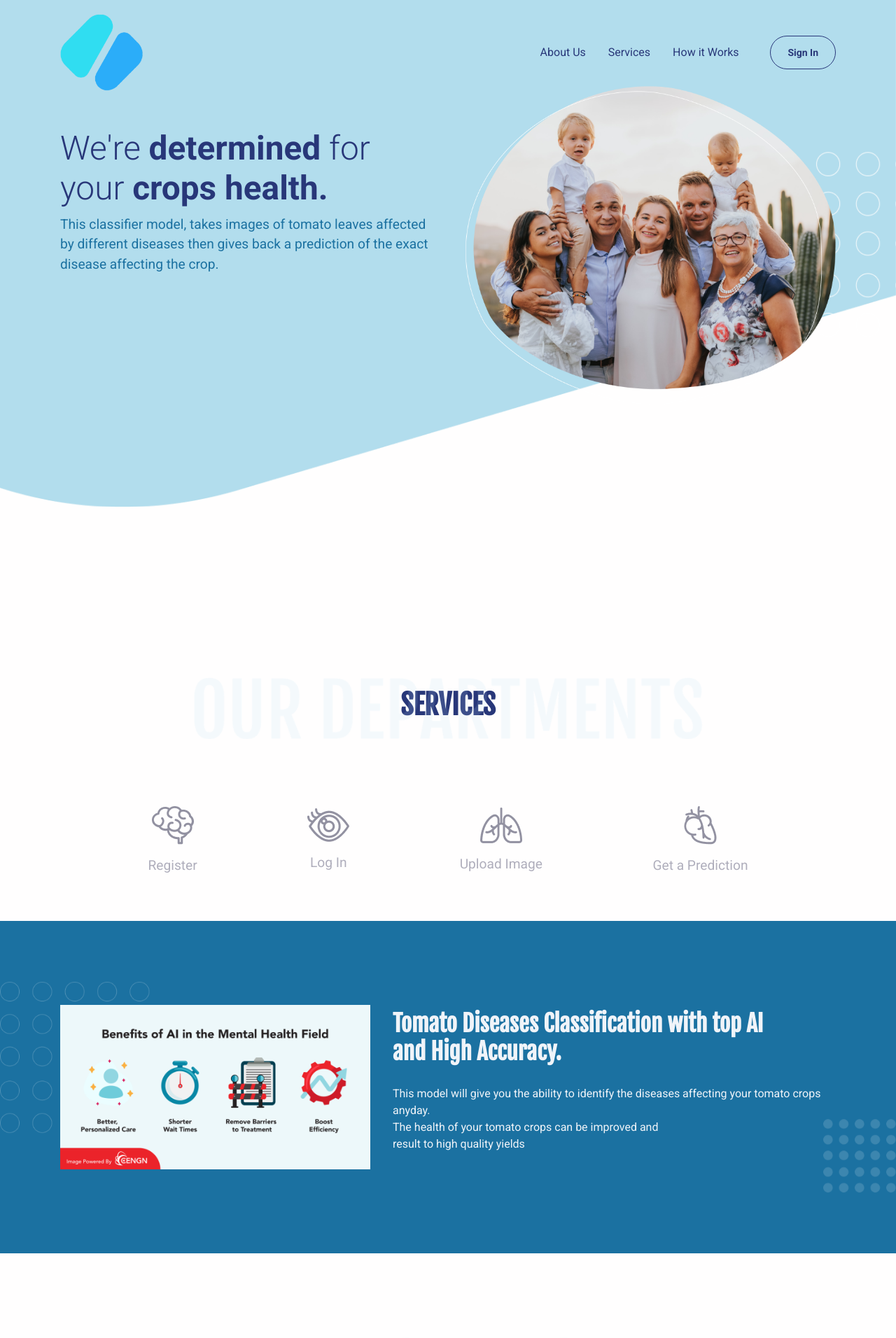
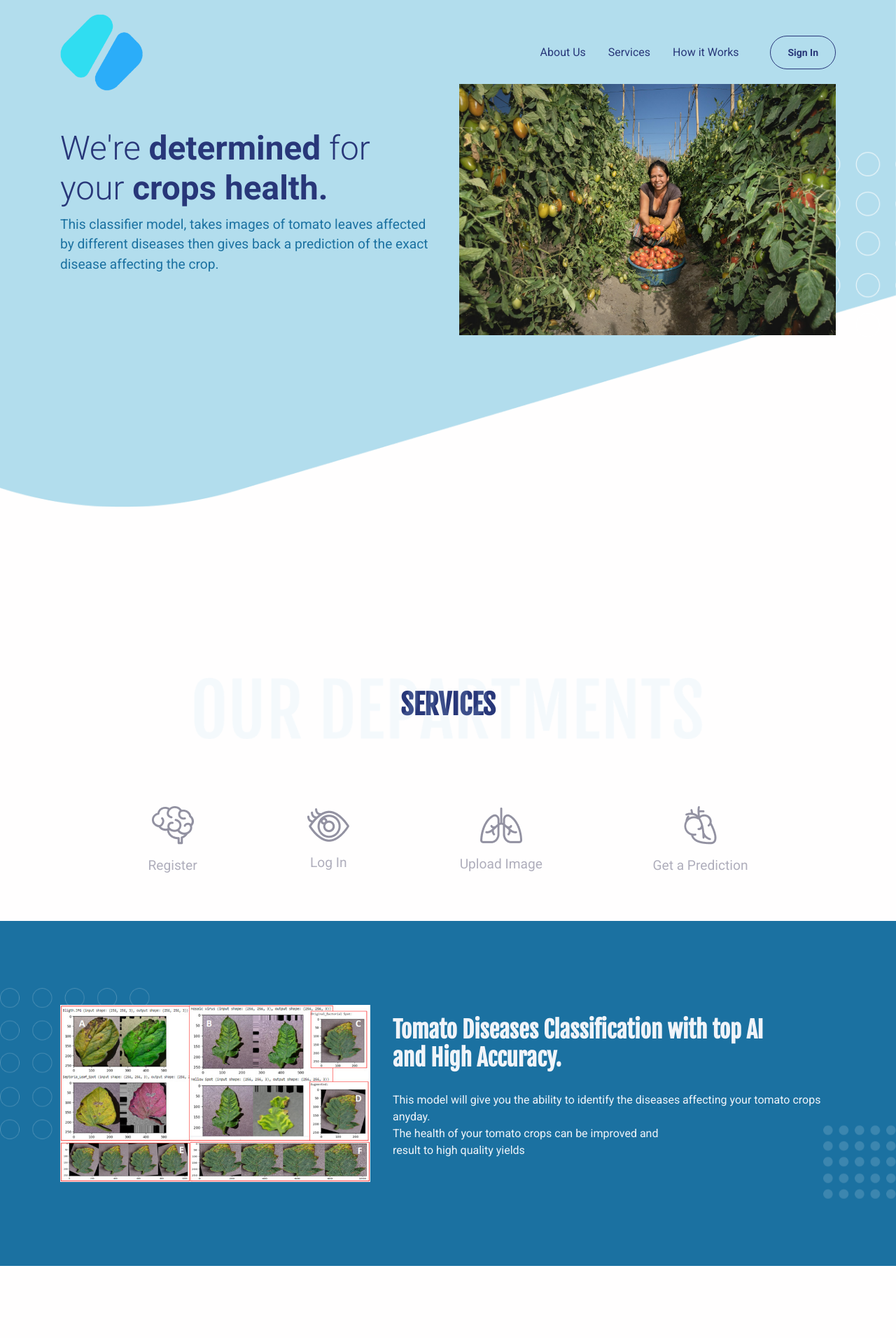
Before and after one commit to AiJared/tomato_diseases_classification, a Django app: page / in a window 1280 px wide. Shown: the top 1912 px of the page at 70% size. Run offline with Django 5.2, Linux system fonts and the light colour scheme; some libraries are stand-ins or nearby versions.

Commit message:
customizing the UI

```diff
--- a/templates/index.html
+++ b/templates/index.html
@@ -59,7 +59,7 @@
 
         <div class="container">
           <div class="row min-vh-xl-100 min-vh-xxl-25">
-            <div class="col-md-5 col-xl-6 col-xxl-7 order-0 order-md-1 text-end"><img class="pt-7 pt-md-0 w-100" src="static/assets/img/gallery/hero.png" alt="hero-header" /></div>
+            <div class="col-md-5 col-xl-6 col-xxl-7 order-0 order-md-1 text-end"><img class="pt-7 pt-md-0 w-100" src="static/assets/img/gallery/tm1.jpg" alt="hero-header" /></div>
             <div class="col-md-75 col-xl-6 col-xxl-5 text-md-start text-center py-6">
               <h1 class="fw-light font-base fs-6 fs-xxl-7">We're <strong>determined </strong>for<br />your&nbsp;<strong>crops health.</strong></h1>
               <p class="fs-1 mb-5">This classifier model, takes images of tomato leaves affected by different diseases then gives back a prediction of the exact disease affecting the crop.</p>
@@ -143,7 +143,7 @@
 
         <div class="container">
           <div class="row align-items-center">
-            <div class="col-md-5 col-xxl-6"><img class="img-fluid" src="static/assets/img/gallery/AIandMentalHealth1.png" alt="..." /></div>
+            <div class="col-md-5 col-xxl-6"><img class="img-fluid" src="static/assets/img/gallery/ai_classification1.jpg" alt="..." /></div>
             <div class="col-md-7 col-xxl-6 text-center text-md-start">
               <h2 class="fw-bold text-light mb-4 mt-4 mt-lg-0">Tomato Diseases Classification with top AI<br class="d-none d-sm-block" />and High Accuracy.</h2>
               <p class="text-light">This model will give you the ability to identify the diseases affecting your tomato crops anyday.<br class="d-none d-sm-block" />The health of your tomato crops can be improved and <br class="d-none d-sm-block" />result to high quality yields </p>
@@ -182,7 +182,7 @@
 
         <div class="container">
           <div class="row align-items-center">
-            <div class="col-md-6 order-lg-1 mb-5 mb-lg-0"><img class="fit-cover rounded-circle w-100" src="static/assets/img/gallery/AIChatbots1.png" alt="..." /></div>
+            <div class="col-md-6 order-lg-1 mb-5 mb-lg-0"><img class="fit-cover rounded-circle w-100" src="static/assets/img/gallery/ai_classification2.png" alt="..." /></div>
             <div class="col-md-6 text-center text-md-start">
               <h2 class="fw-bold mb-4">The model can accurately predict upto 6 distinct diseases that affect the leaves <br class="d-none d-sm-block" />classifier</h2>
               <p>Improvement of tomato crops health is of high priority<br class="d-none d-sm-block" />this can be done through innovating the way we detect diseases <br class="d-none d-sm-block" />as first as possible<br class="d-none d-sm-block" />using Artificial Intelligence </p>
```
Also changed, not shown: static/assets/img/gallery/ai_classification1.jpg (added), static/assets/img/gallery/ai_classification2.png (added), static/assets/img/gallery/tm1.jpg (added).
